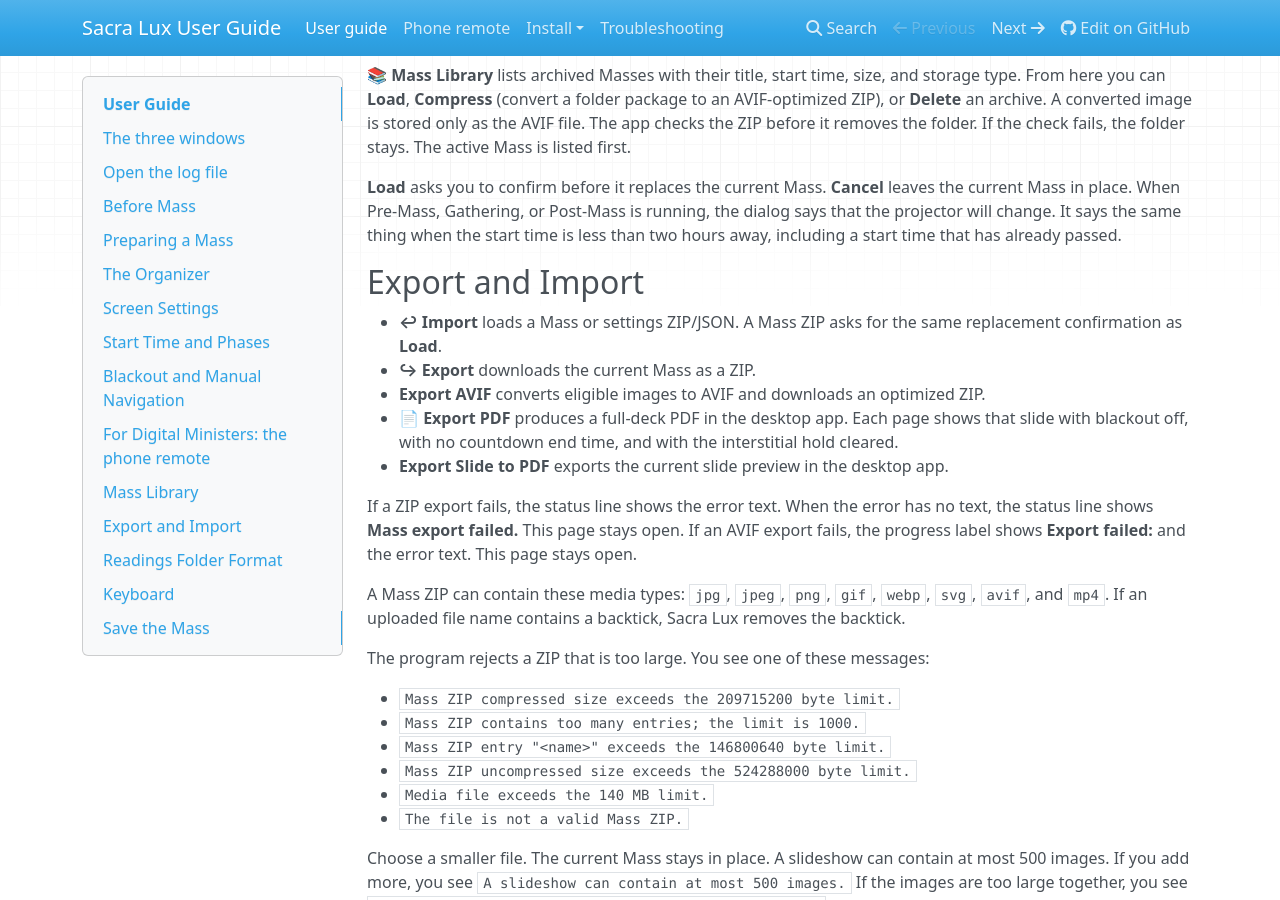
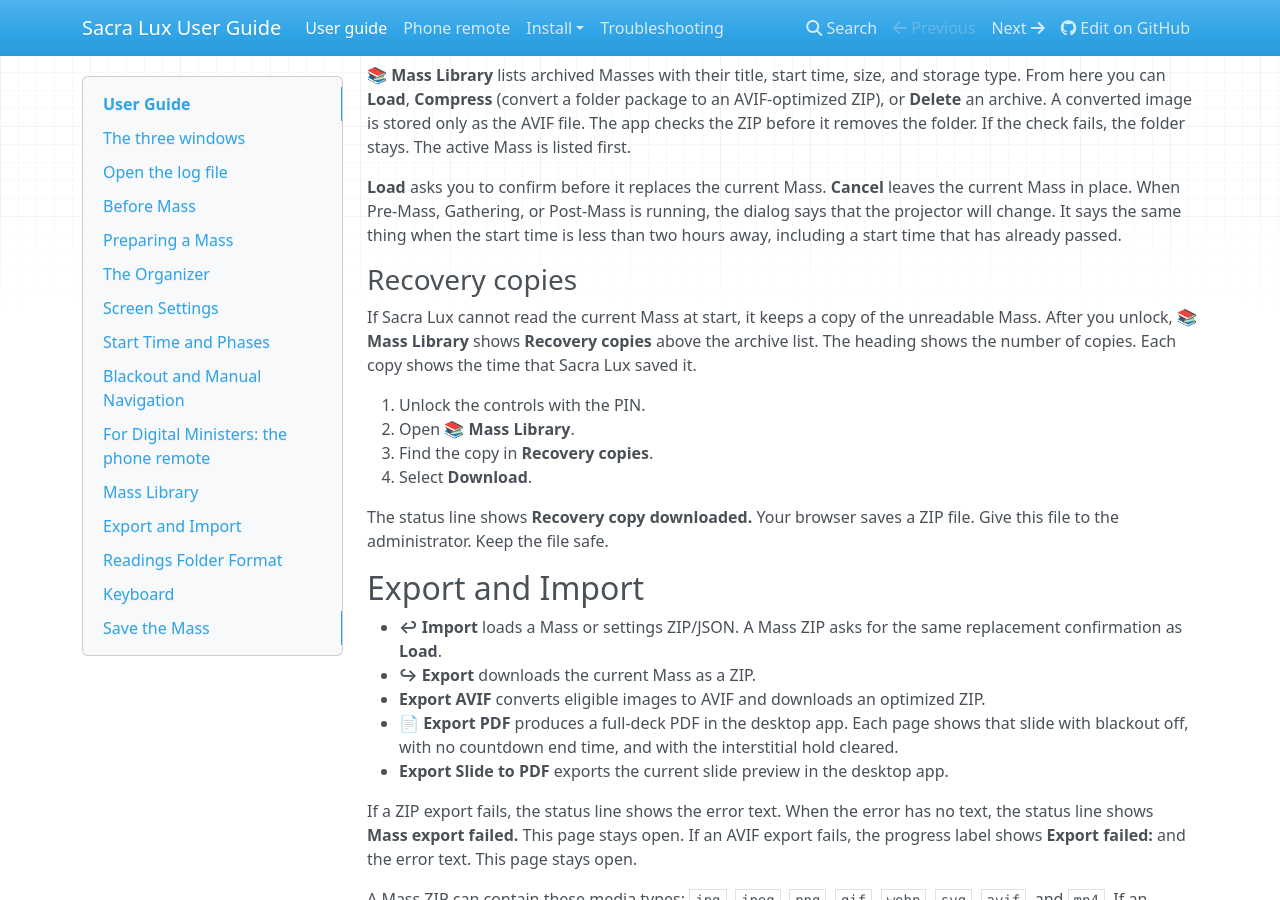
Before and after one commit to Saint-Therese-Of-Lisieux-Parish/sacra_lux, an MkDocs documentation site: the page built from docs/user-guide.md, in a window 1280 px wide and 900 px high, scrolled down 5089 px. Built offline with MkDocs 1.6.1, drawn with Linux system fonts in a browser that asks for light colours; nearby versions of some CDN libraries.

Commit message:
docs(user-guide): describe Mass Library recovery copies
The user guide does not describe recovery copies. The Mass Library shows
them after the server preserves an unreadable current Mass.

Add a Recovery copies section with the steps to download a copy.

Persona: Digital Minister

Files:
- modified: docs/user-guide.md

Verified against: sacra-lux/public/app.html (refreshMassHistory, massRecoveryList), sacra-lux/src/server.js (GET /api/recovery, preserveInvalidCurrentMass)

Refs #916

Co-Authored-By: Claude Sonnet 5.5 <noreply@anthropic.com>

```diff
--- a/docs/user-guide.md
+++ b/docs/user-guide.md
@@ -237,6 +237,21 @@ running, the dialog says that the projector will change. It says the same
 thing when the start time is less than two hours away, including a start time
 that has already passed.
 
+### Recovery copies
+
+If Sacra Lux cannot read the current Mass at start, it keeps a copy of the
+unreadable Mass. After you unlock, **📚 Mass Library** shows **Recovery copies**
+above the archive list. The heading shows the number of copies.
+Each copy shows the time that Sacra Lux saved it.
+
+1. Unlock the controls with the PIN.
+2. Open **📚 Mass Library**.
+3. Find the copy in **Recovery copies**.
+4. Select **Download**.
+
+The status line shows **Recovery copy downloaded.** Your browser saves a ZIP file.
+Give this file to the administrator. Keep the file safe.
+
 ## Export and Import
 
 - **↩︎ Import** loads a Mass or settings ZIP/JSON. A Mass ZIP asks for the same replacement confirmation as **Load**.
```
